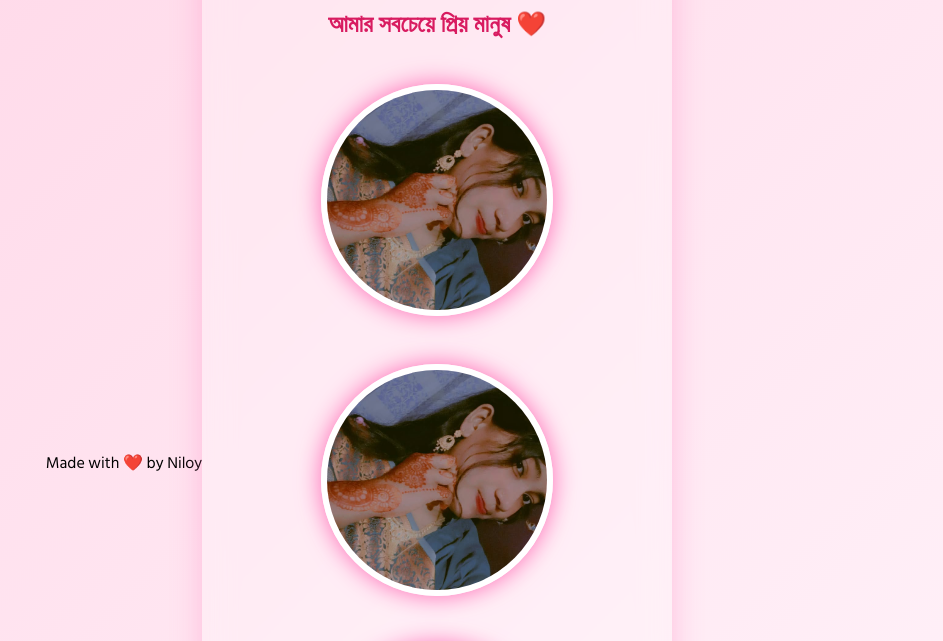
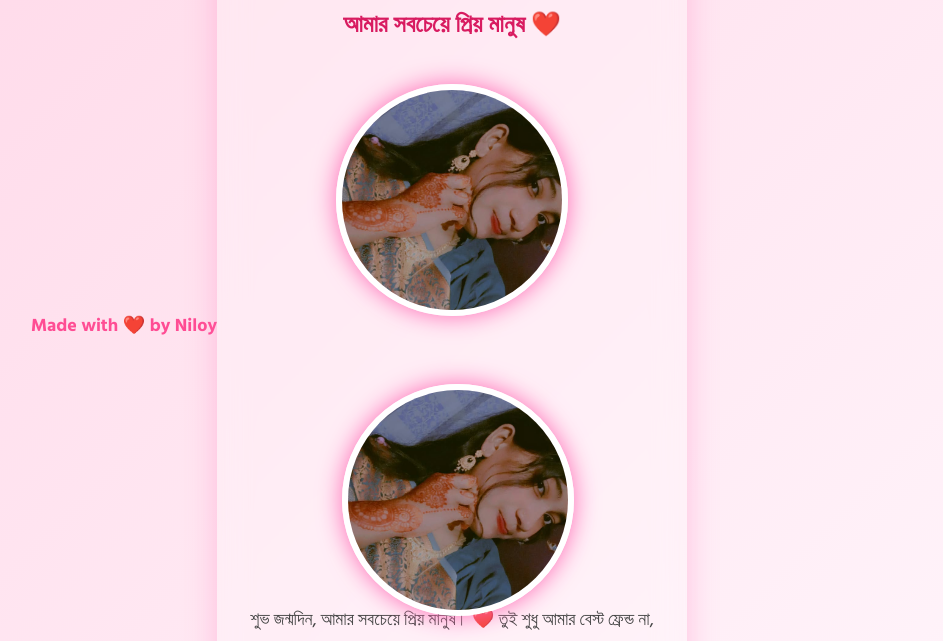
Before and after one commit to cokletboy/birthday, a plain HTML site: page index.html in a window 1280 px wide. Shown: the part 139-780 px from the top of the page, without its empty margins (281-1224 px from the left). Drawn offline with Linux system fonts and the light colour scheme.

Commit message:
Update style.css

```diff
--- a/style.css
+++ b/style.css
@@ -63,3 +63,60 @@ button:hover{
 transform:scale(1.08);
 box-shadow:0 0 20px hotpink;
 }
+/* ===== Photo Slider ===== */
+.slider{
+position:relative;
+width:220px;
+height:220px;
+margin:20px auto;
+}
+
+.slider .photo{
+position:absolute;
+top:0;
+left:0;
+opacity:0;
+transition:1.5s;
+}
+
+.slider .photo.active{
+opacity:1;
+}
+
+/* ===== Floating Hearts ===== */
+#hearts{
+position:fixed;
+left:0;
+top:0;
+width:100%;
+height:100%;
+pointer-events:none;
+overflow:hidden;
+}
+
+.heart{
+position:absolute;
+bottom:-20px;
+font-size:22px;
+animation:fly 8s linear infinite;
+}
+
+@keyframes fly{
+0%{
+transform:translateY(0);
+opacity:1;
+}
+100%{
+transform:translateY(-110vh);
+opacity:0;
+}
+}
+
+/* Made with Love */
+.made{
+margin-top:25px;
+color:#ff4d94;
+font-weight:bold;
+font-size:18px;
+text-align:center;
+}
```
